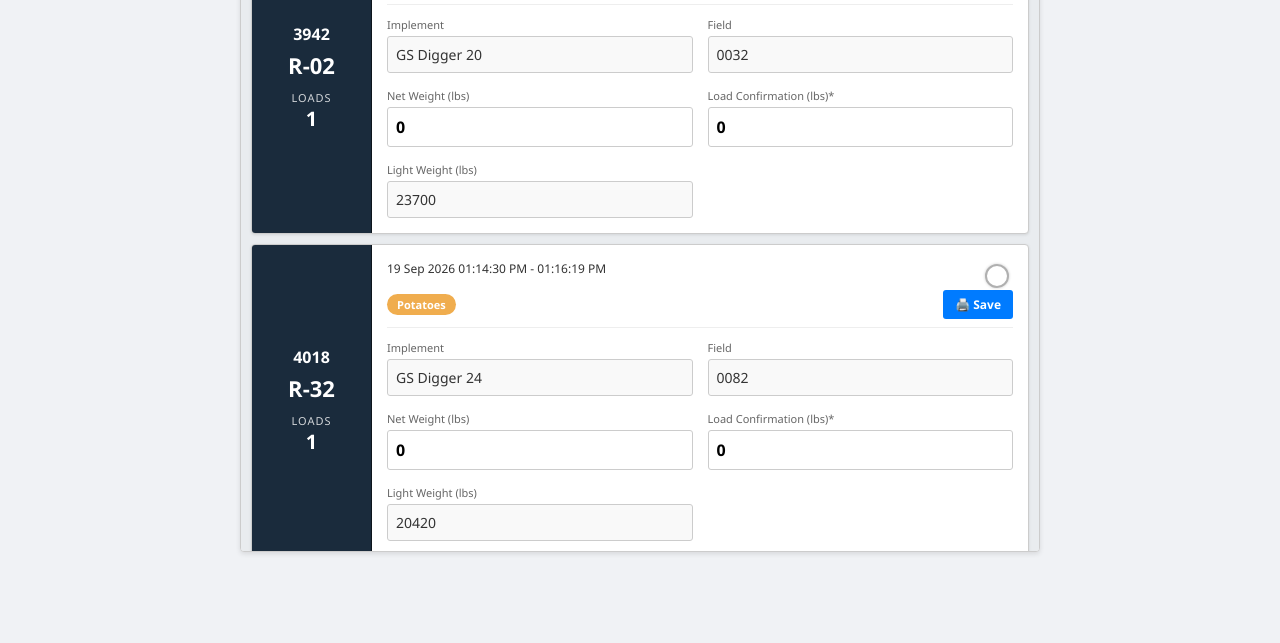
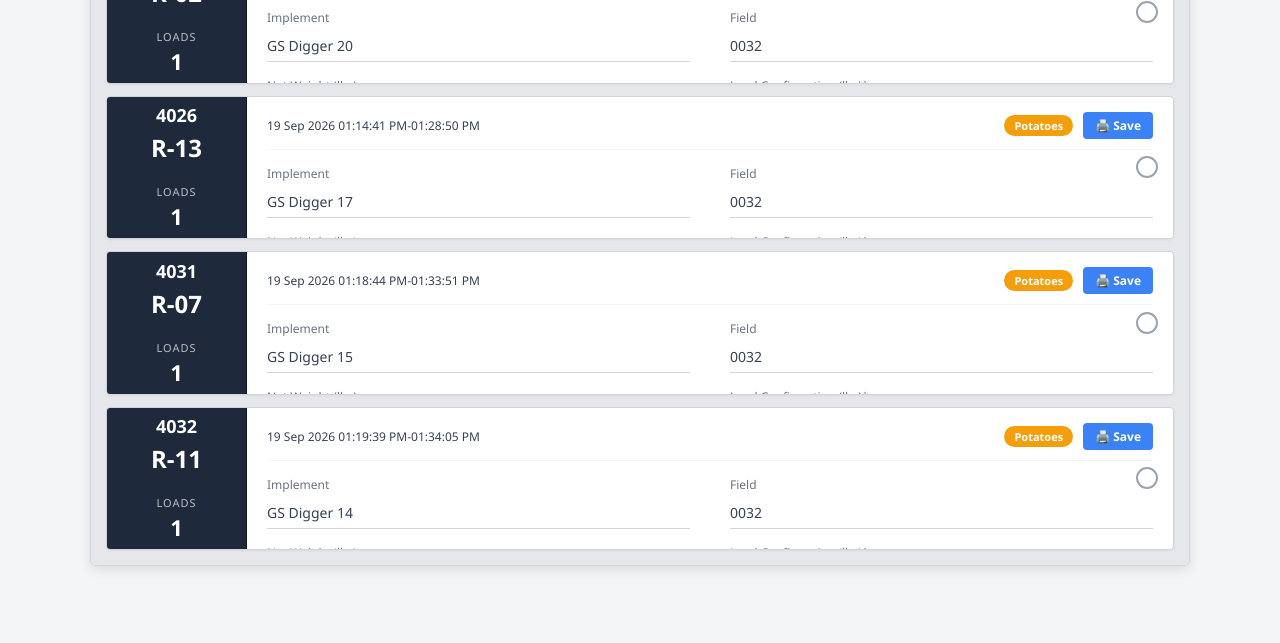
Before and after one commit to alazarcorreo0-crypto/Prueba-de-juego-av-on, a plain HTML site: page index.html in a window 1280 px wide. Shown: the part 157-800 px from the top of the page. Drawn offline with Linux system fonts and the light colour scheme.

Commit message:
Actualizar index.html

```diff
--- a/index.html
+++ b/index.html
@@ -3,7 +3,7 @@
 <head>
     <meta charset="UTF-8">
     <meta name="viewport" content="width=device-width, initial-scale=1.0">
-    <title>Simulación de Despacho - Mejorada</title>
+    <title>Simulación de Despacho - Pantalla Escritorio</title>
     <style>
         /* --- ESTILOS GENERALES --- */
         * {
@@ -12,53 +12,74 @@
         }
 
         body {
-            background-color: #f0f2f5;
+            background-color: #f4f5f7;
             margin: 0;
-            padding: 10px;
+            padding: 20px;
             display: flex;
             justify-content: center;
+            align-items: flex-start;
+            min-height: 100vh;
         }
 
+        /* --- CONTENEDOR PRINCIPAL (SIMULA LA VENTANA) --- */
         .app-container {
             width: 100%;
-            max-width: 800px;
+            max-width: 1100px; /* Ancho para pantalla de PC */
             background-color: #ffffff;
-            border: 1px solid #ccc;
-            border-radius: 4px;
-            box-shadow: 0 2px 5px rgba(0,0,0,0.1);
+            border: 1px solid #d1d5db;
+            border-radius: 6px;
+            box-shadow: 0 4px 12px rgba(0,0,0,0.1);
             overflow: hidden;
             position: relative;
         }
 
-        /* --- BARRA SUPERIOR --- */
+        /* --- BARRA SUPERIOR (Filtros y búsqueda) --- */
         .top-bar {
             background-color: #ffffff;
-            padding: 10px 15px;
+            padding: 12px 20px;
             display: flex;
             align-items: center;
-            gap: 10px;
-            border-bottom: 1px solid #ddd;
-            font-size: 12px;
-            color: #666;
+            gap: 15px;
+            border-bottom: 1px solid #e5e7eb;
+            font-size: 132px;
+            color: #4b5563;
+       s }
+
+        .search-container {
+            flex-grow ease;
+           : box 1;
+            display: flex;
+            align-items: center;
+            background-color: #f9fafb;
+            border: 1px solid #d1d5db;
+            border-radius: 4px;
+            padding: 0 10px;
+            height: 36px;
+        }
+
+        .search-container span {
+            margin-right: 8px;
+            color: #9ca3af;
         }
 
         .search-input {
             flex-grow: 1;
-            padding: 8px;
-            border: 1px solid #ccc;
-            border-radius: 4px;
+            border: none;
+            background: transparent;
             font-size: 13px;
             outline: none;
+            height: 100%;
         }
 
         .btn-approve {
-            background-color: #28a745;
+            background-color: #10b981;
             color: white;
             border: none;
-            padding: 8px 15px;
-            border-radius: 3px;
+            padding: 8px 16px;
+            border-radius: 4px;
             font-weight: bold;
             cursor: pointer;
+            font-size: 13px;
             white-space: nowrap;
         }
 
@@ -66,71 +87,71 @@
         .truck-list {
             display: flex;
             flex-direction: column;
-            gap: 10px;
-            padding: 10px;
-            background-color: #e9ecef;
+            gap: 12px;
+            padding: 15px;
+            background-color: #e5e7eb; /* Fondo gris claro detrás de las tarjetas */
             height: 80vh;
             overflow-y: auto;
         }
 
-        /* --- TARJETA INDIVIDUAL --- */
+        /* --- TARJETA INDIVIDUAL (Layout horizontal) --- */
         .truck-card {
             display: flex;
             background-color: #ffffff;
-            border: 1px solid #ccc;
+            border: 1px solid #d1d5db;
             border-radius: 4px;
-            box-shadow: 0 1px 3px rgba(0,0,0,0.1);
+            box-shadow: 0 1px 3px rgba(0,0,0,0.05);
             overflow: hidden;
-            flex-wrap: wrap;
+            position: relative;
         }
 
         /* --- PANEL IZQUIERDO (AZUL OSCURO) --- */
         .left-panel {
-            width: 120px;
-            background-color: #1a2b3c; /* Azul más oscuro */
+            width: 140px;
+            background-color: #1e293b; /* Azul oscuro exacto */
             color: white;
             display: flex;
             flex-direction: column;
             align-items: center;
             justify-content: center;
-            padding: 15px 5px;
+            padding: 20px 10px;
             text-align: center;
-            border-right: 1px solid #0d151c;
+            border-right: 1px solid #0f172a;
             flex-shrink: 0;
         }
 
         .ticket-number {
-            font-size: 16px;
+            font-size: 18px;
             font-weight: bold;
-            margin-bottom: 5px;
+            margin-bottom: 4px;
         }
 
         .truck-id {
-            font-size: 22px;
+            font-size: 24px;
             font-weight: 900;
-            margin-bottom: 10px;
+            margin-bottom: 20px;
         }
 
         .loads-label {
             font-size: 11px;
             text-transform: uppercase;
             letter-spacing: 1px;
-            opacity: 0.8;
+            opacity: 0.7;
+            margin-bottom: 2px;
         }
 
         .loads-value {
-            font-size: 20px;
+            font-size: 22px;
             font-weight: bold;
         }
 
         /* --- PANEL DERECHO (DATOS) --- */
         .right-panel {
             flex-grow: 1;
-            padding: 15px;
+            padding: 15px 20px;
             display: flex;
             flex-direction: column;
-            gap: 12px;
-            min-width: 300px;
+            gap: 15px;
         }
 
         /* --- CABECERA DE LA TARJETA --- */
@@ -138,23 +159,25 @@
             display: flex;
             justify-content: space-between;
             align-items: center;
-            flex-wrap: wrap;
-            gap: 8px;
             font-size: 12px;
-            color: #333;
-            border-bottom: 1px solid #eee;
-            padding-bottom: 8px;
+            color: #374151;
+            padding-bottom: 10px;
+            border-bottom: 1px solid #f3f4f6;
         }
 
         .date-time {
             font-weight: 500;
-            width: 100%;
-            margin-bottom: 5px;
+        }
+
+        .header-right {
+            display: flex;
+            align-items: center;
+            gap: 10px;
         }
 
         .badge-potatoes {
-            background-color: #f0ad4e;
-            color: #fff;
+            background-color: #f59e0b; /* Naranja de la imagen */
+            color: #ffffff;
             padding: 3px 10px;
             border-radius: 12px;
             font-size: 11px;
@@ -162,37 +185,32 @@
             white-space: nowrap;
         }
 
-        .action-icons {
-            display: flex;
-            gap: 8px;
-            align-items: center;
-        }
-
         /* --- BOTÓN ÚNICO (SAVE + IMPRESORA) --- */
         .btn-save-print {
-            background-color: #007bff;
+            background-color: #3b82f6; /* Azul del botón Save */
             color: white;
             border: none;
-            padding: 6px 12px;
-            border-radius: 3px;
-            font-weight: bold;
+            padding: 5px 12px;
+            border-radius: 4px;
+            font-weight: 600;
             cursor: pointer;
             font-size: 12px;
             display: flex;
             align-items: center;
             gap: 5px;
             white-space: nowrap;
+            transition: background-color 0.2s;
         }
 
         .btn-save-print:hover {
-            background-color: #0056b3;
+            background-color: #2563eb;
         }
 
-        /* --- CUERPO DE DATOS (TABLA DE PESOS) --- */
+        /* --- CUERPO DE DATOS (Rejilla exacta) --- */
         .data-grid {
             display: grid;
             grid-template-columns: 1fr 1fr;
-            gap: 15px;
+            gap: 15px 40px; /* Espacio entre columnas */
             font-size: 13px;
         }
 
@@ -202,103 +220,91 @@
         }
 
         .data-field label {
-            font-size: 11px;
-            color: #666;
+            font-size: 12px;
+            color: #6b7280;
             margin-bottom: 4px;
+            font-weight: 500;
         }
 
         .data-field input {
-            border: 1px solid #ccc;
-            border-radius: 3px;
-            padding: 8px;
+            border: none;
+            border-bottom: 1px solid #d1d5db; /* Solo línea inferior como en la foto */
+            padding: 6px 0;
             font-size: 14px;
             width: 100%;
             outline: none;
+            background-color: transparent;
+            color: #111827;
+            font-weight: 500;
         }
 
         .data-field input:focus {
-            border-color: #007bff;
+            border-bottom-color: #3b82f6;
         }
 
         .data-field input[readonly] {
-            background-color: #f9f9f9;
-            color: #333;
+            color: #374151;
+            cursor: default;
         }
 
-        .weight-input {
-            font-weight: bold;
-            font-size: 16px !important;
+        /* El campo de Light Weight abarca ambas columnas */
+        .data-field.full-width {
+            grid-column: span 2;
         }
 
-        /* --- CIRCULITO DE SELECCIÓN --- */
+        .weight-value {
+            font-weight: 700;
+            font-size: 16px;
+        }
+
+        /* --- CIRCULITO DE SELECCIÓN (A la derecha de la tarjeta) --- */
         .radio-circle {
-            width: 24px;
-            height: 24px;
-            border: 2px solid #b0b0b0;
+            width: 22px;
+            height: 22px;
+            border: 2px solid #9ca3af;
             border-radius: 50%;
-            background-color: #fff;
+            background-color: #ffffff;
             cursor: pointer;
             position: absolute;
-            right: 20px;
-            top: 20px;
-            transition: all 0.2s ease;
-            box-shadow: 0 0 3px rgba(0,0,0,0.2);
+            right: 15px;
+            top: 50%;
+            transform: translateY(-50%);
+            transition: all 0.-shadow: 0 0 0 2px #ffffff; /* Borde blanco para que resalte */
             z-index: 10;
         }
 
         .radio-circle.selected {
-            border-color: #007bff;
-            background-color: #007bff;
-            box-shadow: inset 0 0 0 3px #fff, 0 0 5px rgba(0,123,255,0.5);
+            border-color: #3b82f6;
+            background-color: #3b82f6;
+            box-shadow: inset 0 0 0 3px #ffffff, 0 0 5px rgba(59, 130, 246, 0.5);
         }
 
-        .card-wrapper {
-            position: relative;
-        }
-
-        /* --- MENSAJE DE ALERTA --- */
+        /* --- MENSAJE DE ALERTA (Debajo de los datos) --- */
         .alert-message {
             display: none;
-            background-color: #f8d7da;
-            color: #721c24;
-            padding: 8px;
-            border-radius: 3px;
+            background-color: #fee2e2;
+            color: #991b1b;
+            padding: 8px 12px;
+            border-radius: 4px;
             font-size: 12px;
-            margin-top: 5px;
-            border: 1px solid #f5c6cb;
+            border: 1px solid #fecaca;
             width: 100%;
-        }
-
-        /* --- MEDIA QUERIES PARA MÓVILES --- */
-        @media (max-width: 600px) {
-            .left-panel {
-                width: 90px;
-                padding: 10px 2px;
-            }
-            .ticket-number { font-size: 14px; }
-            .truck-id { font-size: 18px; }
-            .loads-value { font-size: 16px; }
-
-            .data-grid {
-                grid-template-columns: 1fr;
-                gap: 10px;
-            }
-
-            .card-header {
-                flex-direction: column;
-                align-items: flex-start;
-            }
-
-            .action-icons {
-                width: 100%;
-                justify-content: flex-end;
             margin-top: 5px;
         }
 
-            .radio-circle {
-                top: 15px;
-                right: 15px;
+        /* --- SCROLLBAR ESTILIZADA --- */
+        .truck-list::-webkit-scrollbar {
+            width: 8px;
         }
+        .truck-list::-webkit-scrollbar-track {
+            background: #e5e7eb;
+        }
+        .truck-list::-webkit-scrollbar-thumb {
+            background: #9ca3af;
+            border-radius: 4px;
+        }
+        .truck-list::-webkit-scrollbar-thumb:hover {
+            background: #6b7280;
         }
     </style>
 </head>
@@ -307,39 +313,41 @@
 <div class="app-container">
     <!-- Barra superior -->
     <div class="top-bar">
-        <span style="font-size: 16px;">🔍</span>
+        <div class="search-container">
+            <span>🔍</span>
             <input type="text" class="search-input" placeholder="Search for Crew, EG, Crop, Ticket Number">
+        </div>
         <button class="btn-approve">Approve</button>
     </div>
 
     <!-- Lista de Camiones -->
     <div class="truck-list" id="truckList">
-        <!-- Se genera con JS -->
+        <!-- Se genera con JavaScript -->
     </div>
 </div>
 
 <script>
-    // 1. DATOS REALES
+    // 1. DATOS REALES (Actualizados con la nueva foto)
     const trucksData = [
-        { ticket: "3942", truckId: "R-02", loads: 1, date: "19 Sep 2026 10:54:50 AM - 11:08:36 AM", implement: "GS Digger 20", field: "0032", netWeight: 0, loadConfirmation: 0, lightWeight: 23700 },
-        { ticket: "4018", truckId: "R-32", loads: 1, date: "19 Sep 2026 01:14:30 PM - 01:16:19 PM", implement: "GS Digger 24", field: "0082", netWeight: 0, loadConfirmation: 0, lightWeight: 20420 },
-        { ticket: "4021", truckId: "R-12", loads: 1, date: "19 Sep 2026 01:03:47 PM - 01:18:39 PM", implement: "GS Digger 15", field: "0032", netWeight: 21840, loadConfirmation: 21840, lightWeight: 21840 },
-        { ticket: "4023", truckId: "R-04", loads: 1, date: "19 Sep 2026 01:05:43 PM - 01:19:20 PM", implement: "GS Digger 14", field: "0032", netWeight: 0, loadConfirmation: 0, lightWeight: 0 }
+        { ticket: "3942", truckId: "R-02", loads: 1, date: "19 Sep 2026 10:54:50 AM-11:08:36 AM", implement: "GS Digger 20", field: "0032", netWeight: 0, loadConfirmation: 0, lightWeight: 23700 },
+        { ticket: "4026", truckId: "R-13", loads: 1, date: "19 Sep 2026 01:14:41 PM-01:28:50 PM", implement: "GS Digger 17", field: "0032", netWeight: 0, loadConfirmation: 0, lightWeight: 22260 },
+        { ticket: "4031", truckId: "R-07", loads: 1, date: "19 Sep 2026 01:18:44 PM-01:33:51 PM", implement: "GS Digger 15", field: "0032", netWeight: 0, loadConfirmation: 0, lightWeight: 21940 },
+        { ticket: "4032", truckId: "R-11", loads: 1, date: "19 Sep 2026 01:19:39 PM-01:34:05 PM", implement: "GS Digger 14", field: "0032", netWeight: 0, loadConfirmation: 0, lightWeight: 0 }
     ];
 
     const truckListContainer = document.getElementById('truckList');
 
-    // 2. FUNCIÓN PARA CREAR LAS TARJETAS
+    // 2. FUNCIÓN PARA RENDERIZAR LAS TARJETAS
     function renderTrucks() {
         truckListContainer.innerHTML = '';
 
         trucksData.forEach((truck, index) => {
             const cardWrapper = document.createElement('div');
-            cardWrapper.className = 'card-wrapper';
+            cardWrapper.className = 'truck-card';
 
-            // Usamos template literals pero aseguramos que no haya errores de sintaxis
-            const cardHTML = `
-                <div class="truck-card">
+            // HTML interno de la tarjeta
+            cardWrapper.innerHTML = `
+                <!-- Panel Izquierdo Azul Oscuro -->
                 <div class="left-panel">
                     <div class="ticket-number">${truck.ticket}</div>
                     <div class="truck-id">${truck.truckId}</div>
@@ -347,17 +355,21 @@
                     <div class="loads-value">${truck.loads}</div>
                 </div>
 
+                <!-- Panel Derecho de Datos -->
                 <div class="right-panel">
+                    <!-- Cabecera -->
                     <div class="card-header">
                         <span class="date-time">${truck.date}</span>
+                        <div class="header-right">
                             <span class="badge-potatoes">Potatoes</span>
-                            <div class="action-icons">
+                            <!-- BOTÓN ÚNICO: Save + Impresora -->
                             <button class="btn-save-print" data-index="${index}">
                                 🖨️ Save
                             </button>
                         </div>
                     </div>
 
+                    <!-- Cuerpo de datos (Rejilla) -->
                     <div class="data-grid">
                         <div class="data-field">
                             <label>Implement</label>
@@ -369,24 +381,26 @@
                         </div>
                         <div class="data-field">
                             <label>Net Weight (lbs)</label>
-                                <input type="number" class="weight-input" value="${truck.netWeight}" data-field="netWeight" data-index="${index}">
+                            <input type="number" class="weight-value" value="${truck.netWeight}" data-field="netWeight" data-index="${index}">
                         </div>
                         <div class="data-field">
                             <label>Load Confirmation (lbs)*</label>
-                                <input type="number" class="weight-input" value="${truck.loadConfirmation}" data-field="loadConfirmation" data-index="${index}">
+                            <input type="number" class="weight-value" value="${truck.loadConfirmation}" data-field="loadConfirmation" data-index="${index}">
                         </div>
-                            <div class="data-field">
+                        <div class="data-field full-width">
                             <label>Light Weight (lbs)</label>
                             <input type="text" value="${truck.lightWeight}" readonly>
                         </div>
                     </div>
+
+                    <!-- Alerta de error -->
                     <div class="alert-message" id="alert-${index}">⚠️ Error: El peso neto o confirmado debe ser mayor a 50 lbs para imprimir.</div>
                 </div>
-                </div>
+
+                <!-- Círculo de selección a la derecha -->
                 <div class="radio-circle" data-index="${index}"></div>
             `;
 
-            cardWrapper.innerHTML = cardHTML;
             truckListContainer.appendChild(cardWrapper);
         });
 
@@ -406,15 +420,17 @@
                 if (this.classList.contains('selected')) {
                     this.classList.remove('selected');
                     selectedIndex = null;
+                    console.log("Deseleccionado");
                 } else {
                     document.querySelectorAll('.radio-circle').forEach(c => c.classList.remove('selected'));
                     this.classList.add('selected');
                     selectedIndex = index;
+                    console.log("Seleccionado ticket:", trucksData[index].ticket);
                 }
             });
         });
 
-        // Evento para el BOTÓN ÚNICO
+        // Evento para el BOTÓN ÚNICO (Save + Imprimir)
         document.querySelectorAll('.btn-save-print').forEach(btn => {
             btn.addEventListener('click', function(e) {
                 e.stopPropagation();
@@ -437,12 +453,12 @@
         // --- REGLA: Si es 0 o menor a 50, no imprimir ---
         if (netWeight < 50 || loadConf < 50) {
             alertBox.style.display = 'block';
-            netWeightInput.style.borderColor = 'red';
-            loadConfInput.style.borderColor = 'red';
+            netWeightInput.style.borderBottomColor = '#ef4444';
+            loadConfInput.style.borderBottomColor = '#ef4444';
 
             setTimeout(() => {
-                netWeightInput.style.borderColor = '#ccc';
-                loadConfInput.style.borderColor = '#ccc';
+                netWeightInput.style.borderBottomColor = '#d1d5db';
+                loadConfInput.style.borderBottomColor = '#d1d5db';
             }, 1500);
 
             setTimeout(() => {
@@ -457,15 +473,15 @@
         if (btnElement) {
             const originalText = btnElement.innerHTML;
             btnElement.innerHTML = '⏳ Imprimiendo...';
-            btnElement.style.backgroundColor = '#6c757d';
+            btnElement.style.backgroundColor = '#6b7280';
 
             setTimeout(() => {
                 btnElement.innerHTML = '✔ Impreso';
-                btnElement.style.backgroundColor = '#28a745';
+                btnElement.style.backgroundColor = '#10b981';
 
                 setTimeout(() => {
                     btnElement.innerHTML = originalText;
-                    btnElement.style.backgroundColor = '#007bff';
+                    btnElement.style.backgroundColor = '#3b82f6';
                 }, 2000);
             }, 800);
         }
@@ -473,7 +489,7 @@
         console.log(`✅ Imprimiendo ticket ${truck.ticket} - Net: ${netWeight}, Load: ${loadConf}`);
     }
 
-    // Iniciar todo
+    // Iniciar la aplicación
     renderTrucks();
 </script>
 
```
Lines whose indentation alone changed are shown as unchanged.
